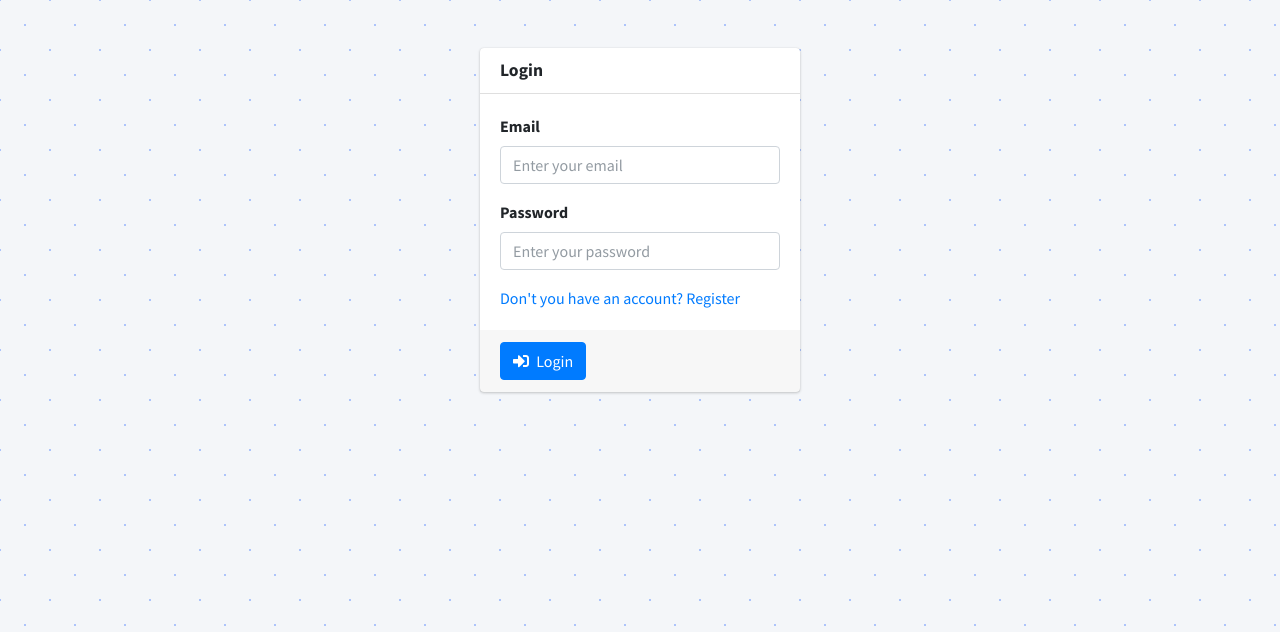
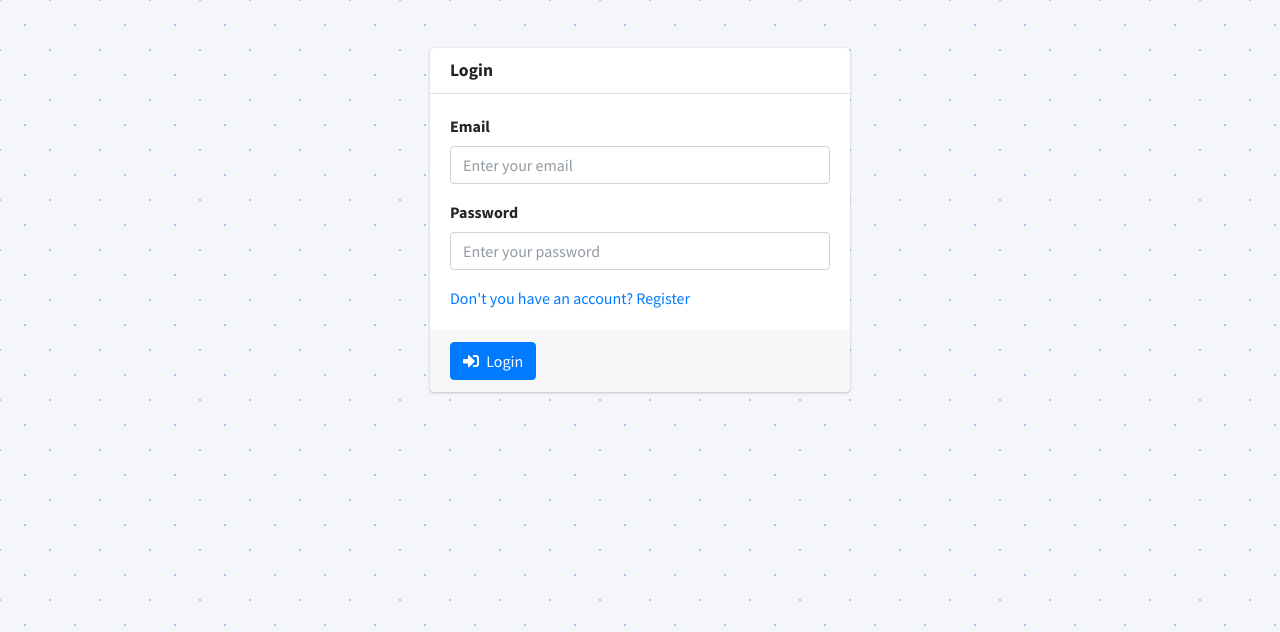
Before and after one commit to eatteer/adminlte, a PHP site: page / in a window 1280 px wide. Shown: the top 632 px of the page. Run offline with PHP 8.4, Linux system fonts and the light colour scheme; some libraries are stand-ins or nearby versions.

Commit message:
Change max-width of login and register cards

```diff
--- a/views/modules/login/index.php
+++ b/views/modules/login/index.php
@@ -20,7 +20,7 @@ $viewData = $loginController->getViewData();
 </head>
 
 <body class="radial-background">
-  <div class="card mx-auto mt-5" style="max-width: 320px;">
+  <div class="card mx-auto mt-5" style="max-width: 420px;">
     <div class="card-header">
       <h2 class="card-title font-weight-bold">Login</h2>
     </div>
--- a/views/modules/register/index.php
+++ b/views/modules/register/index.php
@@ -20,7 +20,7 @@ $viewData = $registerController->getViewData();
 </head>
 
 <body class="radial-background">
-  <div class="card mx-auto mt-5" style="max-width: 320px;">
+  <div class="card mx-auto mt-5" style="max-width: 420px;">
     <div class="card-header">
       <h2 class="card-title font-weight-bold">Register</h2>
     </div>
```
